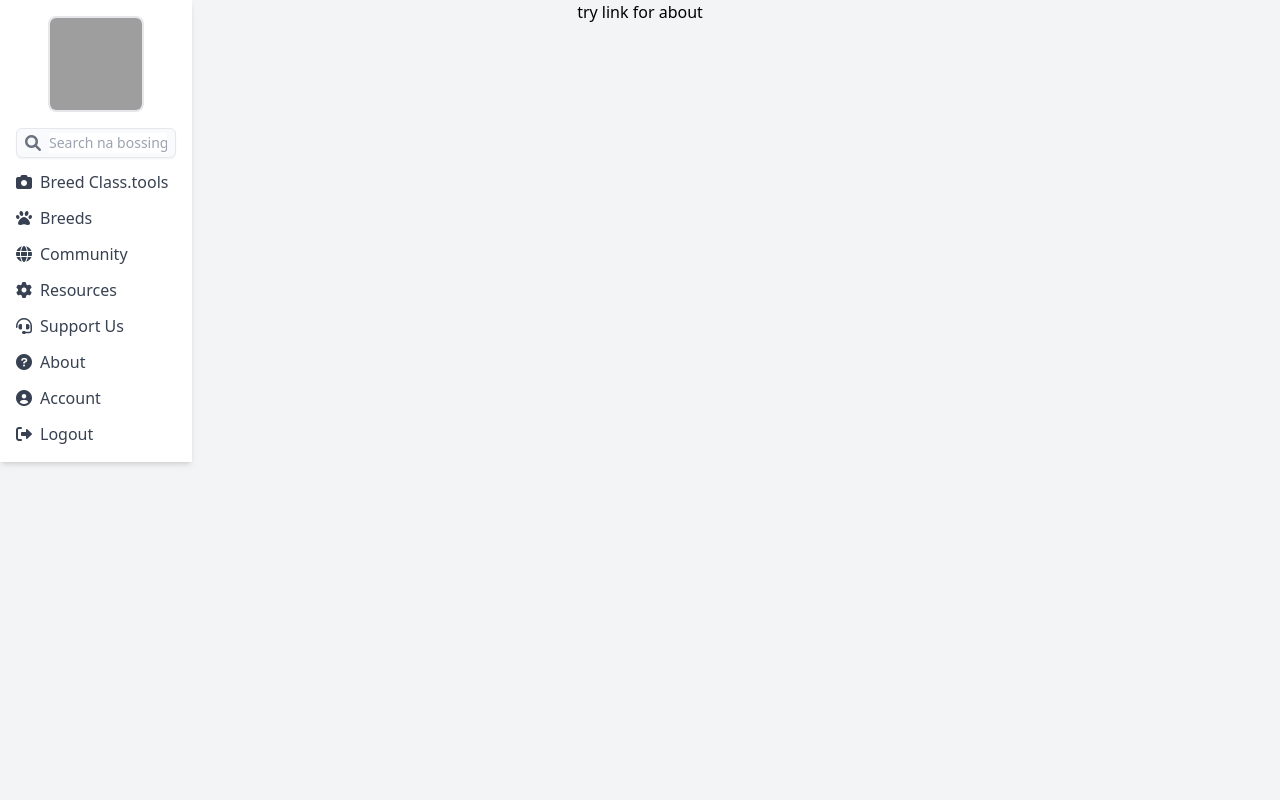
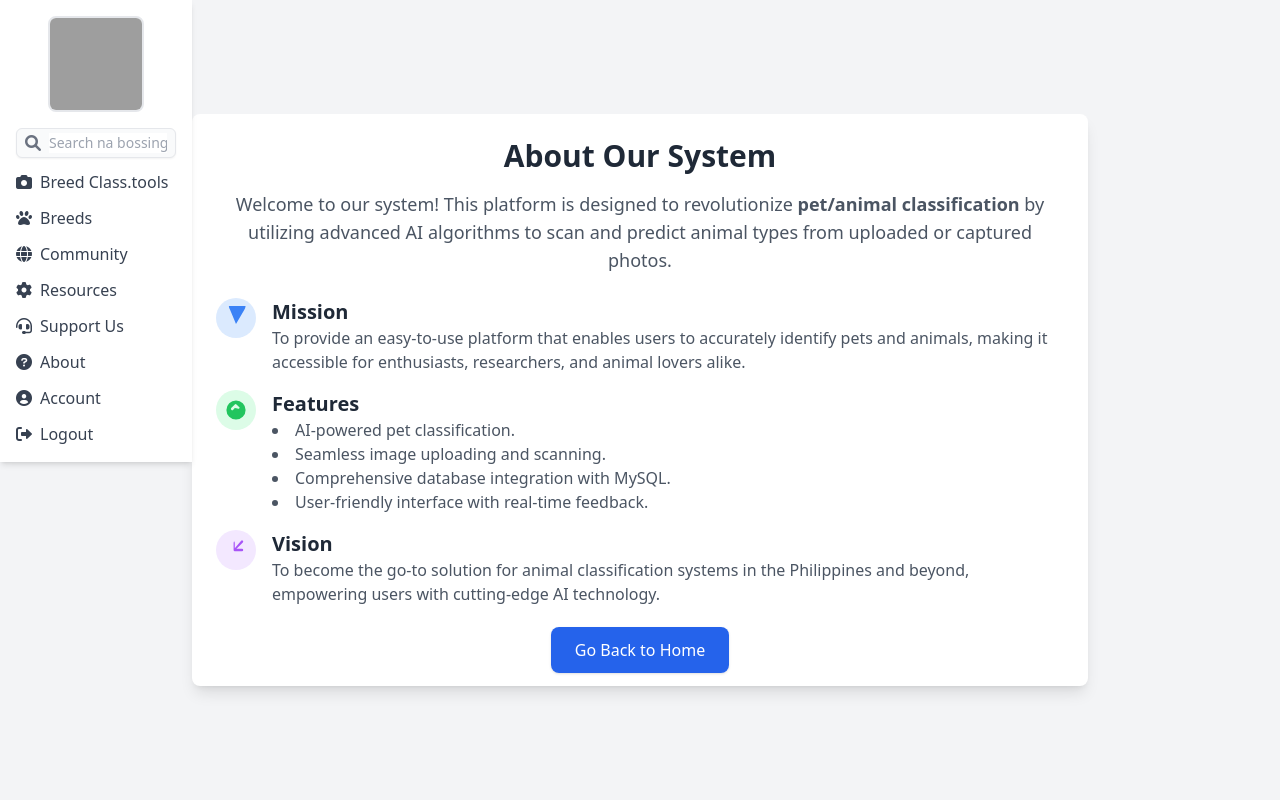
Before and after one commit to Maximunultra/Myhub, a PHP site: page /about.php in a window 1280 px wide. Run offline with PHP 8.4, Linux system fonts and the light colour scheme; some libraries are stand-ins or nearby versions; grey boxes are pictures that could not be loaded.

Commit message:
new update

```diff
--- a/about.php
+++ b/about.php
@@ -4,19 +4,129 @@ include './include/about.html';
 <!DOCTYPE html>
 <html lang="en">
 <head>
-  <meta charset="UTF-8">
-  <meta name="viewport" content="width=device-width, initial-scale=1.0">
-  <title>Practice</title>
-  <link rel="stylesheet" href="">
-  <style>
-    p{
-      display: flex;
-      justify-content: center;
-    }
-  </style>
+    <meta charset="UTF-8">
+    <meta name="viewport" content="width=device-width, initial-scale=1.0">
+    <title>About Us</title>
+    <script src="https://cdn.tailwindcss.com"></script>
 </head>
-<body>
-  <p>try link for about</p>
+<body class="bg-gray-100 text-gray-800">
+    <div class="min-h-screen flex items-center justify-center px-4">
+        <div class="max-w-4xl w-full bg-white shadow-lg rounded-lg p-6">
+            <h1 class="text-3xl font-bold text-gray-800 text-center mb-4">About Our System</h1>
+            <p class="text-lg text-gray-600 text-center mb-6">
+                Welcome to our system! This platform is designed to revolutionize <strong>pet/animal classification</strong>
+                by utilizing advanced AI algorithms to scan and predict animal types from uploaded or captured photos.
+            </p>
+            <div class="space-y-4">
+                <div class="flex items-start">
+                    <div class="bg-blue-100 text-blue-500 rounded-full p-2">
+                        <svg xmlns="http://www.w3.org/2000/svg" class="h-6 w-6" viewBox="0 0 20 20" fill="currentColor">
+                            <path fill-rule="evenodd" d="M5.05 3.05a7 7 0 1111.9 0L10 15l-4.95-11.95z" clip-rule="evenodd" />
+                        </svg>
+                    </div>
+                    <div class="ml-4">
+                        <h3 class="text-xl font-semibold text-gray-800">Mission</h3>
+                        <p class="text-gray-600">
+                            To provide an easy-to-use platform that enables users to accurately identify pets and animals,
+                            making it accessible for enthusiasts, researchers, and animal lovers alike.
+                        </p>
+                    </div>
+                </div>
+                <div class="flex items-start">
+                    <div class="bg-green-100 text-green-500 rounded-full p-2">
+                        <svg xmlns="http://www.w3.org/2000/svg" class="h-6 w-6" viewBox="0 0 20 20" fill="currentColor">
+                            <path fill-rule="evenodd" d="M10 18a8 8 0 100-16 8 8 0 000 16zm3-10a1 1 0 01-1.707.707L9 8.414 7.707 9.707A1 1 0 016 8.414l3-3a1 1 0 011.414 0l3 3A1 1 0 0113 8z" clip-rule="evenodd" />
+                        </svg>
+                    </div>
+                    <div class="ml-4">
+                        <h3 class="text-xl font-semibold text-gray-800">Features</h3>
+                        <ul class="list-disc list-inside text-gray-600">
+                            <li>AI-powered pet classification.</li>
+                            <li>Seamless image uploading and scanning.</li>
+                            <li>Comprehensive database integration with MySQL.</li>
+                            <li>User-friendly interface with real-time feedback.</li>
+                        </ul>
+                    </div>
+                </div>
+                <div class="flex items-start">
+                    <div class="bg-purple-100 text-purple-500 rounded-full p-2">
+                        <svg xmlns="http://www.w3.org/2000/svg" class="h-6 w-6" viewBox="0 0 20 20" fill="currentColor">
+                            <path fill-rule="evenodd" d="M9 3a1 1 0 00-1 1v6a1 1 0 001 1h6a1 1 0 100-2h-4.586l5.293-5.293a1 1 0 10-1.414-1.414L9 8.586V4a1 1 0 00-1-1z" clip-rule="evenodd" />
+                        </svg>
+                    </div>
+                    <div class="ml-4">
+                        <h3 class="text-xl font-semibold text-gray-800">Vision</h3>
+                        <p class="text-gray-600">
+                            To become the go-to solution for animal classification systems in the Philippines and beyond,
+                            empowering users with cutting-edge AI technology.
+                        </p>
+                    </div>
+                </div>
+            </div>
+            <div class="text-center mt-8">
+                <a href="index.php" class="px-6 py-3 bg-blue-600 text-white rounded-lg shadow hover:bg-blue-500">
+                    Go Back to Home
+                </a>
+            </div>
+        </div>
+    </div>
 
+  <!-- Modal Profile of the user -->
+  <div id="profileModal"
+     class="fixed inset-0 z-50 hidden bg-gray-900 bg-opacity-50 flex items-center justify-center">
+    <div class="bg-white rounded-lg shadow-lg w-96">
+        <div class="flex items-center justify-between px-4 py-3 border-b">
+            <h2 class="text-xl font-semibold text-gray-800">User Profile</h2>
+            <button id="closeProfileModal"
+                    class="text-gray-500 hover:text-gray-800">&times;</button>
+        </div>
+        <div id="modalContent" class="p-4">
+            <p class="text-center text-gray-500">Loading...</p>
+        </div>
+        <div class="flex justify-end px-4 py-3 border-t">
+            <button id="closeModalFooter"
+                    class="px-4 py-2 text-white bg-red-600 rounded-lg hover:bg-red-700">
+                Close
+            </button>
+        </div>
+    </div>
+</div>
+
+<Script>
+    document.addEventListener("DOMContentLoaded", function () {
+    const openProfileModal = document.getElementById("openProfileModal");
+    const closeProfileModal = document.getElementById("closeProfileModal");
+    const closeModalFooter = document.getElementById("closeModalFooter");
+    const profileModal = document.getElementById("profileModal");
+    const modalContent = document.getElementById("modalContent");
+
+    // Open Modal
+    openProfileModal.addEventListener("click", function (e) {
+        e.preventDefault();
+
+        // Show Modal
+        profileModal.classList.remove("hidden");
+
+        // Fetch User Data
+        fetch("/Myhub/profile.php")
+            .then((response) => response.text())
+            .then((data) => {
+                modalContent.innerHTML = data; // Inject content into modal
+            })
+            .catch((error) => {
+                modalContent.innerHTML = `<p class="text-red-500">Error loading profile data.</p>`;
+                console.error(error);
+            });
+    });
+
+    // Close Modal
+    [closeProfileModal, closeModalFooter].forEach((btn) =>
+        btn.addEventListener("click", () => {
+            profileModal.classList.add("hidden");
+        })
+    );
+});
+
+</Script>
 </body>
 </html>
```
